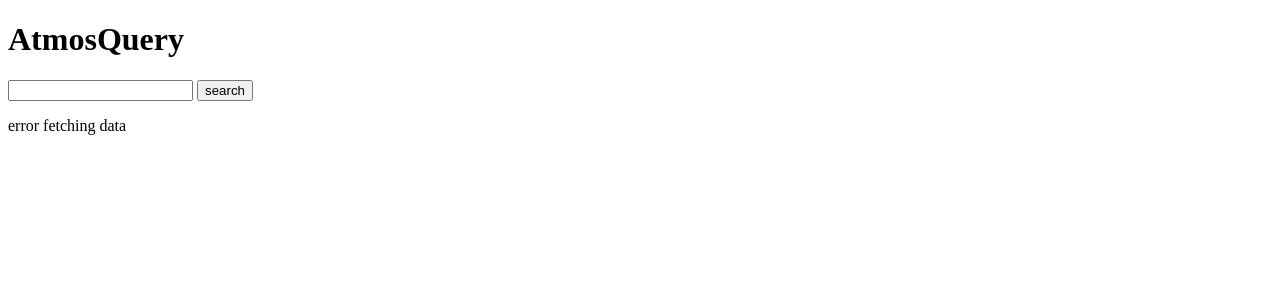
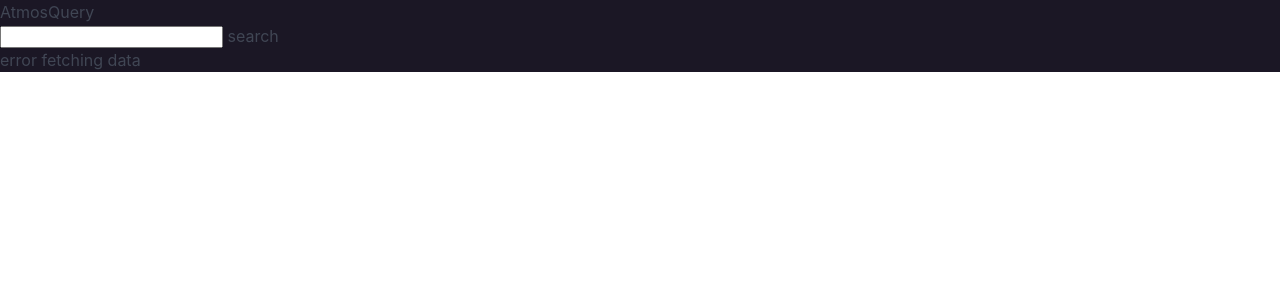
Before and after one commit to HelpItsAllGooberedUp/AtmosQuery-weather-dashboard, a Flask app: template templates/index.html in a window 1280 px wide. Shown: the top 300 px of the page. Run offline with Flask 3, Linux system fonts and the light colour scheme; the template is opened without the code that fills it, so the values that code supplies are empty.

Commit message:
added Bulma/started laying out divs

```diff
--- a/static/styles.css
+++ b/static/styles.css
@@ -0,0 +1,43 @@
+@import "https://cdn.jsdelivr.net/npm/bulma@1.0.4/css/bulma.min.css";
+
+:root {
+  --bg-main: #1B1725;
+  --card-bg: #9DC7C8;
+  --accent-cool: #077187;
+  --accent-warm: #F6AE2D;
+  --accent-hot: #FF3A20;
+}
+
+body {
+    background-color: var(--bg-main);
+}
+
+.initial-search {
+
+    justify-content: center;
+    align-items: center;
+
+}
+
+.standard_search {
+
+    justify-content: right;
+    align-items: flex-start;
+    padding-top: 50px;
+    padding-right: 50px;
+}
+
+.button.search-button{
+    background-color: var(--card-bg);
+
+}
+
+.center-container {
+    display: flex;
+    justify-content: center; /* horizontal centering */
+    margin-top: 20px;        /* optional spacing */
+}
+
+.right-container{
+    display: flex;
+}
--- a/templates/index.html
+++ b/templates/index.html
@@ -2,10 +2,13 @@
 
 {% block main %}
     <h1>AtmosQuery</h1>
-        <form method="post" action="/"">
-            <input class="search-bar" name="location" required autocorrect="off">
-            <button id="search" type="submit">search</button>
-        </form>
+        <div class="right-container">
+            <form class="standard-search" method="post" action="/">
+                <input name="location" required autocorrect="off">
+                <button id="search" type="submit">search</button>
+            </form>
+        </div>
+
         {% if data.current %}
         <div class="temp">
             <h2>temperature</h2>
```
Also changed, not shown: templates/welcome.html (+5 -4 lines).
